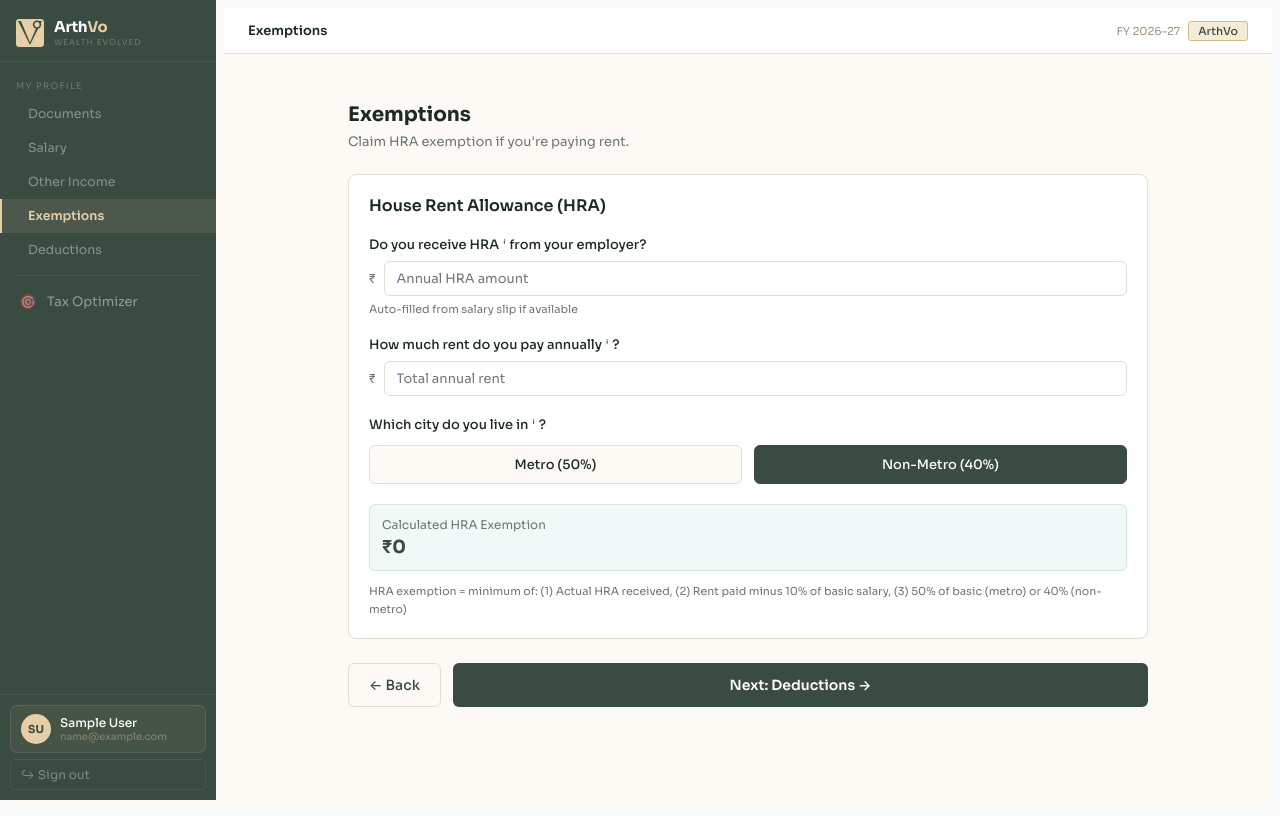
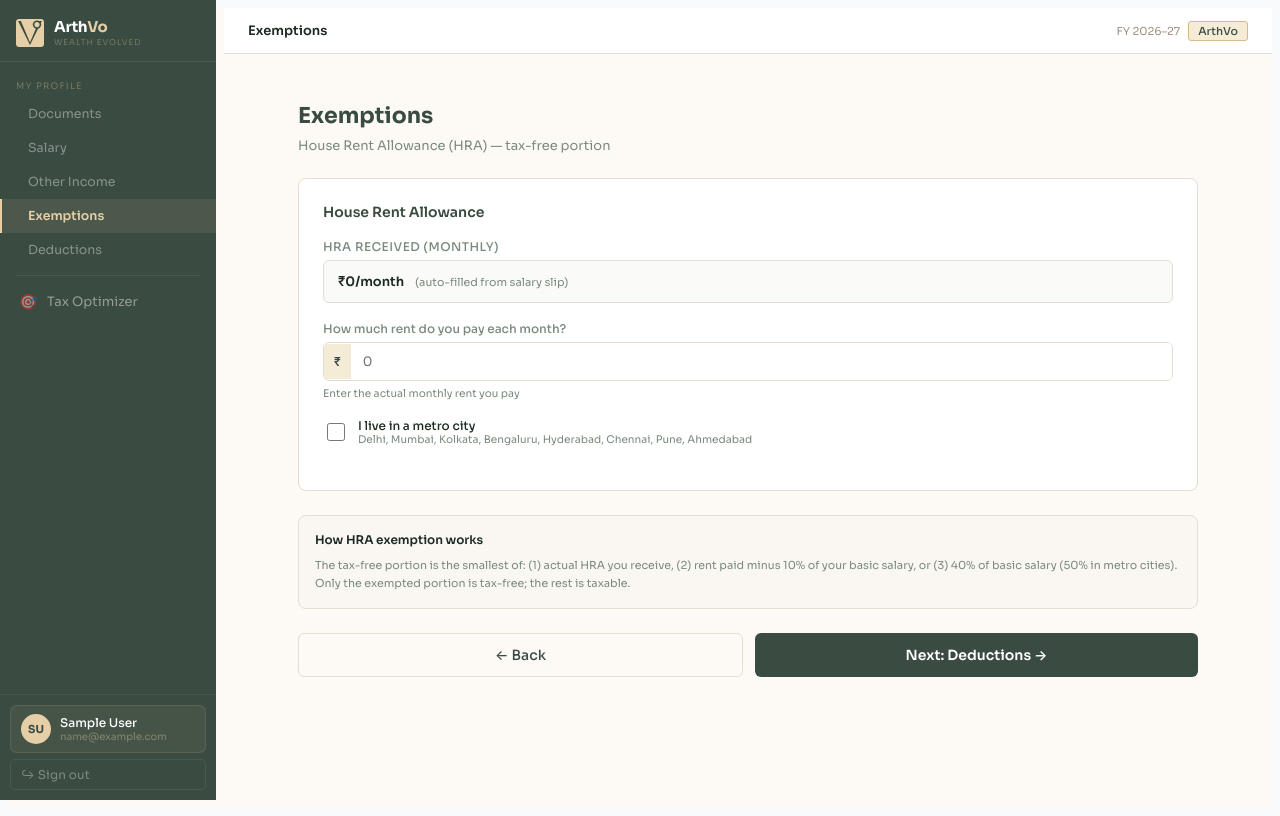
Before and after one commit to kartiktripathi29-design/arthsaathi, a Next.js app: page /dashboard/profile/exemptions in a window 1280 px wide. Built offline with nearby package versions, Linux system fonts and the light colour scheme; sample sign-in values are in the browser's storage.

Commit message:
feat: exemptions tab - HRA with auto-fill from salary

```diff
--- a/src/app/dashboard/profile/exemptions/page.tsx
+++ b/src/app/dashboard/profile/exemptions/page.tsx
@@ -2,293 +2,149 @@
 import { useState, useEffect } from 'react'
 import { useRouter } from 'next/navigation'
 
-const C = { bg: '#FDFAF6', card: '#fff', border: '#E4DDD1', fg: '#1C2B22', muted: '#6B7770', primary: '#3A4B41' }
-
-interface Tooltip {
-  key: string | null
-  text: string
-}
+const C = { fg:'#3A4B41', wheat:'#E6CFA7', wl:'#F5ECD8', wm:'#D4B98A', bg:'#FDFAF6', card:'#fff', border:'#E4DDD1', text:'#1C2B22', muted:'#7A8A7E', danger:'#B94040' }
+const fmt = (n:number) => n === 0 ? '₹0' : `₹${Math.abs(Math.round(n)).toLocaleString('en-IN')}`
 
 export default function ExemptionsPage() {
   const router = useRouter()
-  const [tooltip, setTooltip] = useState<Tooltip>({ key: null, text: '' })
-  const [hra, setHra] = useState({ hraReceived: 0, rentPaid: 0, isMetro: false })
-  const [calculatedExemption, setCalculatedExemption] = useState(0)
-
-  const tooltips: Record<string, string> = {
-    hra: 'House Rent Allowance received from your employer. Enter the annual amount.',
-    rent: 'Total rent paid annually for your residence. Include all rent payments.',
-    metro: 'Metro cities: Delhi, Mumbai, Chennai, Kolkata, Bangalore, Hyderabad. Non-metro gets lower exemption limit.',
-  }
+  const [salary, setSalary] = useState<any>(null)
+  const [hraReceived, setHraReceived] = useState(0)
+  const [rentPaid, setRentPaid] = useState(0)
+  const [isMetro, setIsMetro] = useState(false)
 
   useEffect(() => {
-    const saved = localStorage.getItem('av_exemptions')
-    if (saved) {
-      const data = JSON.parse(saved)
-      setHra(data.hra || { hraReceived: 0, rentPaid: 0, isMetro: false })
+    const data = localStorage.getItem('av_salary_timeline')
+    if (data) {
+      try {
+        const parsed = JSON.parse(data)
+        const slipArray = Array.isArray(parsed) ? parsed : parsed.employments?.[0]?.slips || []
+        if (slipArray.length > 0) {
+          const latest = slipArray[slipArray.length - 1]
+          setSalary(latest)
+          setHraReceived(latest.hra || 0)
+        }
+      } catch (e) {
+        console.error('Failed to load salary:', e)
+      }
     }
-
-    // Auto-fill HRA from salary slip
-    const salary = localStorage.getItem('av_salary_timeline')
-    if (salary) {
-      const slips = JSON.parse(salary)
-      if (slips.length > 0 && slips[0].hra) {
-        setHra(prev => ({ ...prev, hraReceived: slips[0].hra * 12 }))
+    const exemptions = localStorage.getItem('av_exemptions')
+    if (exemptions) {
+      try {
+        const parsed = JSON.parse(exemptions)
+        setRentPaid(parsed.hra?.rentPaid || 0)
+        setIsMetro(parsed.hra?.isMetro || false)
+      } catch (e) {
+        console.error('Failed to load exemptions:', e)
       }
     }
   }, [])
 
-  useEffect(() => {
-    // Calculate HRA exemption
-    if (!hra.hraReceived || !hra.rentPaid) {
-      setCalculatedExemption(0)
-      return
-    }
-
-    const actual = hra.hraReceived
-    const rentMinus10Percent = hra.rentPaid - hra.hraReceived * 0.1
-    const cityLimit = hra.isMetro ? hra.hraReceived * 0.5 : hra.hraReceived * 0.4
-
-    const exemption = Math.min(actual, rentMinus10Percent, cityLimit)
-    setCalculatedExemption(Math.max(exemption, 0))
-  }, [hra])
-
-  const saveExemptions = (updated: typeof hra) => {
-    setHra(updated)
-    localStorage.setItem('av_exemptions', JSON.stringify({ hra: updated }))
+  const calculateHRA = () => {
+    if (!hraReceived || !rentPaid || !salary) return 0
+    const basic = salary.basicSalary || 0
+    const actual = hraReceived
+    const rentMinus10 = rentPaid - basic * 0.1
+    const cityLimit = isMetro ? basic * 0.5 : basic * 0.4
+    return Math.max(0, Math.min(actual, rentMinus10, cityLimit))
   }
 
+  const hraExemption = calculateHRA()
+
+  const handleSave = () => {
+    localStorage.setItem('av_exemptions', JSON.stringify({ hra: { hraReceived, rentPaid, isMetro } }))
+  }
+
+  useEffect(() => {
+    handleSave()
+  }, [hraReceived, rentPaid, isMetro])
+
   return (
-    <div style={{ maxWidth: 800, margin: '0 auto', padding: '20px 0' }}>
-      <div style={{ marginBottom: 24 }}>
-        <h2 style={{ fontSize: 20, fontWeight: 700, color: C.fg, margin: '0 0 6px' }}>Exemptions</h2>
-        <p style={{ fontSize: 13, color: C.muted, margin: 0 }}>Claim HRA exemption if you're paying rent.</p>
-      </div>
+    <div style={{ maxWidth: 900, margin: '0 auto', padding: '20px 0' }}>
+      <h1 style={{ fontSize: 22, fontWeight: 700, color: C.fg, margin: '0 0 8px' }}>Exemptions</h1>
+      <p style={{ fontSize: 13, color: C.muted, margin: '0 0 24px' }}>House Rent Allowance (HRA) — tax-free portion</p>
 
-      <div style={{ background: C.card, border: `1px solid ${C.border}`, borderRadius: 8, padding: 20 }}>
-        <h3 style={{ fontSize: 16, fontWeight: 600, color: C.fg, margin: '0 0 20px' }}>House Rent Allowance (HRA)</h3>
+      {/* Context Banner */}
+      {salary && salary.hra > 0 && (
+        <div style={{ background: C.wl, border: `1px solid ${C.wm}`, borderRadius: 8, padding: 16, marginBottom: 24 }}>
+          <p style={{ fontSize: 12, color: C.text, margin: 0, lineHeight: 1.6 }}>
+            Your salary slip shows HRA of <strong>{fmt(salary.hra)}/month</strong>. If you pay rent, part of this HRA is tax-exempt. Fill in your rent details below to calculate the exemption.
+          </p>
+        </div>
+      )}
 
-        {/* HRA Received */}
-        <div style={{ marginBottom: 20 }}>
-          <label
-            style={{
-              fontSize: 13,
-              fontWeight: 500,
-              color: C.fg,
-              display: 'flex',
-              alignItems: 'center',
-              gap: 4,
-              marginBottom: 8,
-            }}
-          >
-            Do you receive HRA
-            <span
-              style={{ fontSize: 11, cursor: 'pointer', color: C.primary }}
-              onMouseEnter={() => setTooltip({ key: 'hra', text: tooltips.hra })}
-              onMouseLeave={() => setTooltip({ key: null, text: '' })}
-            >
-              ⁱ
-            </span>
-            from your employer?
-          </label>
-          <div style={{ display: 'flex', alignItems: 'center', gap: 8 }}>
-            <span style={{ fontSize: 12, color: C.muted }}>₹</span>
-            <input
-              type="number"
-              value={hra.hraReceived || ''}
-              onChange={e => saveExemptions({ ...hra, hraReceived: parseFloat(e.target.value) || 0 })}
-              placeholder="Annual HRA amount"
-              style={{
-                flex: 1,
-                padding: '8px 12px',
-                border: `1px solid ${C.border}`,
-                borderRadius: 6,
-                fontSize: 13,
-                fontFamily: 'inherit',
-              }}
-            />
-          </div>
-          <p style={{ fontSize: 11, color: C.muted, margin: '6px 0 0' }}>Auto-filled from salary slip if available</p>
-        </div>
+      {/* Form */}
+      <div style={{ background: C.card, border: `1px solid ${C.border}`, borderRadius: 8, padding: 24, marginBottom: 24 }}>
+        <h2 style={{ fontSize: 14, fontWeight: 600, color: C.fg, margin: '0 0 18px' }}>House Rent Allowance</h2>
 
-        {/* Rent Paid */}
-        <div style={{ marginBottom: 20 }}>
-          <label
-            style={{
-              fontSize: 13,
-              fontWeight: 500,
-              color: C.fg,
-              display: 'flex',
-              alignItems: 'center',
-              gap: 4,
-              marginBottom: 8,
-            }}
-          >
-            How much rent do you pay annually
-            <span
-              style={{ fontSize: 11, cursor: 'pointer', color: C.primary }}
-              onMouseEnter={() => setTooltip({ key: 'rent', text: tooltips.rent })}
-              onMouseLeave={() => setTooltip({ key: null, text: '' })}
-            >
-              ⁱ
-            </span>
-            ?
-          </label>
-          <div style={{ display: 'flex', alignItems: 'center', gap: 8 }}>
-            <span style={{ fontSize: 12, color: C.muted }}>₹</span>
-            <input
-              type="number"
-              value={hra.rentPaid || ''}
-              onChange={e => saveExemptions({ ...hra, rentPaid: parseFloat(e.target.value) || 0 })}
-              placeholder="Total annual rent"
-              style={{
-                flex: 1,
-                padding: '8px 12px',
-                border: `1px solid ${C.border}`,
-                borderRadius: 6,
-                fontSize: 13,
-                fontFamily: 'inherit',
-              }}
-            />
+        {/* HRA Received (auto-filled) */}
+        <div style={{ marginBottom: 18 }}>
+          <label style={{ display: 'block', fontSize: 12, color: C.muted, marginBottom: 6, fontWeight: 500, textTransform: 'uppercase' as const, letterSpacing: '0.04em' }}>HRA received (monthly)</label>
+          <div style={{ padding: '12px 14px', background: '#FAFAF8', border: `1px solid ${C.border}`, borderRadius: 6, fontSize: 13, color: C.text, fontWeight: 600 }}>
+            {fmt(hraReceived)}/month <span style={{ fontSize: 11, color: C.muted, fontWeight: 400, marginLeft: 8 }}>(auto-filled from salary slip)</span>
           </div>
         </div>
 
-        {/* City Type */}
-        <div style={{ marginBottom: 20 }}>
-          <label
-            style={{
-              fontSize: 13,
-              fontWeight: 500,
-              color: C.fg,
-              display: 'flex',
-              alignItems: 'center',
-              gap: 4,
-              marginBottom: 12,
-            }}
-          >
-            Which city do you live in
-            <span
-              style={{ fontSize: 11, cursor: 'pointer', color: C.primary }}
-              onMouseEnter={() => setTooltip({ key: 'metro', text: tooltips.metro })}
-              onMouseLeave={() => setTooltip({ key: null, text: '' })}
-            >
-              ⁱ
-            </span>
-            ?
-          </label>
-          <div style={{ display: 'flex', gap: 12 }}>
-            <button
-              onClick={() => saveExemptions({ ...hra, isMetro: true })}
-              style={{
-                flex: 1,
-                padding: '10px',
-                background: hra.isMetro ? C.primary : C.bg,
-                color: hra.isMetro ? '#fff' : C.fg,
-                border: `1px solid ${hra.isMetro ? C.primary : C.border}`,
-                borderRadius: 6,
-                fontSize: 13,
-                fontWeight: 500,
-                cursor: 'pointer',
-                fontFamily: 'inherit',
-              }}
-            >
-              Metro (50%)
-            </button>
-            <button
-              onClick={() => saveExemptions({ ...hra, isMetro: false })}
-              style={{
-                flex: 1,
-                padding: '10px',
-                background: !hra.isMetro ? C.primary : C.bg,
-                color: !hra.isMetro ? '#fff' : C.fg,
-                border: `1px solid ${!hra.isMetro ? C.primary : C.border}`,
-                borderRadius: 6,
-                fontSize: 13,
-                fontWeight: 500,
-                cursor: 'pointer',
-                fontFamily: 'inherit',
-              }}
-            >
-              Non-Metro (40%)
-            </button>
+        {/* Rent Paid (user input) */}
+        <div style={{ marginBottom: 18 }}>
+          <label style={{ display: 'block', fontSize: 12, color: C.muted, marginBottom: 6, fontWeight: 500 }}>How much rent do you pay each month?</label>
+          <div style={{ display: 'flex', alignItems: 'center', border: `1px solid ${C.border}`, borderRadius: 6, overflow: 'hidden' }}>
+            <span style={{ padding: '10px 10px', background: C.wl, fontSize: 12, fontWeight: 600, color: C.fg }}>₹</span>
+            <input
+              type="text"
+              inputMode="numeric"
+              value={rentPaid > 0 ? rentPaid : ''}
+              onChange={(e) => setRentPaid(parseInt(e.target.value.replace(/[^0-9]/g, '')) || 0)}
+              placeholder="0"
+              style={{ flex: 1, border: 'none', outline: 'none', padding: '10px 12px', fontSize: 13, fontFamily: 'inherit', color: C.text }}
+            />
           </div>
+          <p style={{ fontSize: 10.5, color: C.muted, margin: '6px 0 0' }}>Enter the actual monthly rent you pay</p>
         </div>
 
-        {/* Calculated Exemption */}
-        <div
-          style={{
-            background: '#F0F9F7',
-            border: `1px solid #D1E8E4`,
-            borderRadius: 6,
-            padding: 12,
-            marginTop: 20,
-          }}
-        >
-          <p style={{ fontSize: 12, color: C.muted, margin: '0 0 4px' }}>Calculated HRA Exemption</p>
-          <p style={{ fontSize: 18, fontWeight: 700, color: C.primary, margin: 0 }}>
-            ₹{calculatedExemption.toLocaleString('en-IN')}
-          </p>
+        {/* Metro Toggle */}
+        <div style={{ marginBottom: 20 }}>
+          <label style={{ display: 'flex', alignItems: 'center', gap: 10, cursor: 'pointer' }}>
+            <input
+              type="checkbox"
+              checked={isMetro}
+              onChange={(e) => setIsMetro(e.target.checked)}
+              style={{ width: 18, height: 18, cursor: 'pointer' }}
+            />
+            <div>
+              <div style={{ fontSize: 12, fontWeight: 500, color: C.text }}>I live in a metro city</div>
+              <div style={{ fontSize: 10.5, color: C.muted }}>Delhi, Mumbai, Kolkata, Bengaluru, Hyderabad, Chennai, Pune, Ahmedabad</div>
+            </div>
+          </label>
         </div>
 
-        <p style={{ fontSize: 11, color: C.muted, margin: '12px 0 0', lineHeight: 1.6 }}>
-          HRA exemption = minimum of: (1) Actual HRA received, (2) Rent paid minus 10% of basic salary, (3) 50% of basic (metro) or 40% (non-metro)
+        {/* HRA Exemption Calculation */}
+        {rentPaid > 0 && (
+          <div style={{ padding: '14px 16px', background: '#F0F9F7', border: `1px solid #D1E8E4`, borderRadius: 6 }}>
+            <p style={{ fontSize: 11, color: C.muted, margin: '0 0 6px', fontWeight: 500, textTransform: 'uppercase' as const, letterSpacing: '0.04em' }}>Tax-free HRA exemption</p>
+            <p style={{ fontSize: 18, fontWeight: 700, color: C.fg, margin: 0 }}>{fmt(hraExemption)}/month</p>
+            <p style={{ fontSize: 10.5, color: C.muted, margin: '8px 0 0' }}>₹{(hraExemption * 12).toLocaleString('en-IN')}/year is exempt from tax</p>
+          </div>
+        )}
+
+        {rentPaid === 0 && hraReceived > 0 && (
+          <div style={{ padding: '12px 14px', background: '#FFF3DD', border: `1px solid ${C.wm}`, borderRadius: 6 }}>
+            <p style={{ fontSize: 11, color: '#856404', margin: 0 }}>💡 Without rent details, HRA exemption = ₹0. If you pay rent, fill it above to claim the exemption.</p>
+          </div>
+        )}
+      </div>
+
+      {/* Info Section */}
+      <div style={{ background: '#FAF7F2', border: `1px solid ${C.border}`, borderRadius: 8, padding: 16, marginBottom: 24 }}>
+        <p style={{ fontSize: 12, color: C.text, margin: '0 0 10px', fontWeight: 600 }}>How HRA exemption works</p>
+        <p style={{ fontSize: 11, color: C.muted, margin: 0, lineHeight: 1.6 }}>
+          The tax-free portion is the smallest of: (1) actual HRA you receive, (2) rent paid minus 10% of your basic salary, or (3) 40% of basic salary (50% in metro cities). Only the exempted portion is tax-free; the rest is taxable.
         </p>
       </div>
 
-      {/* Tooltip */}
-      {tooltip.key && (
-        <div
-          style={{
-            position: 'fixed',
-            bottom: 20,
-            left: 20,
-            right: 20,
-            background: C.fg,
-            color: '#fff',
-            padding: 12,
-            borderRadius: 6,
-            fontSize: 12,
-            zIndex: 50,
-          }}
-        >
-          {tooltip.text}
-        </div>
-      )}
-
-      <div style={{ display: 'flex', gap: 12, marginTop: 24 }}>
-        <button
-          onClick={() => router.back()}
-          style={{
-            padding: '12px 20px',
-            background: 'transparent',
-            color: C.primary,
-            border: `1px solid ${C.border}`,
-            borderRadius: 6,
-            fontSize: 14,
-            fontWeight: 500,
-            cursor: 'pointer',
-            fontFamily: 'inherit',
-          }}
-        >
-          ← Back
-        </button>
-        <button
-          onClick={() => router.push('/dashboard/profile/deductions')}
-          style={{
-            flex: 1,
-            padding: '12px',
-            background: C.primary,
-            color: '#fff',
-            border: 'none',
-            borderRadius: 6,
-            fontSize: 14,
-            fontWeight: 600,
-            cursor: 'pointer',
-            fontFamily: 'inherit',
-          }}
-        >
-          Next: Deductions →
-        </button>
+      {/* Navigation */}
+      <div style={{ display: 'flex', gap: 12 }}>
+        <button onClick={() => router.push('/dashboard/profile/other-income')} style={{ flex: 1, padding: '12px', background: 'transparent', color: C.fg, border: `1px solid ${C.border}`, borderRadius: 6, fontSize: 14, fontWeight: 500, cursor: 'pointer', fontFamily: 'inherit' }}>← Back</button>
+        <button onClick={() => router.push('/dashboard/profile/deductions')} style={{ flex: 1, padding: '12px', background: C.fg, color: '#fff', border: 'none', borderRadius: 6, fontSize: 14, fontWeight: 600, cursor: 'pointer', fontFamily: 'inherit' }}>Next: Deductions →</button>
       </div>
     </div>
   )
```
